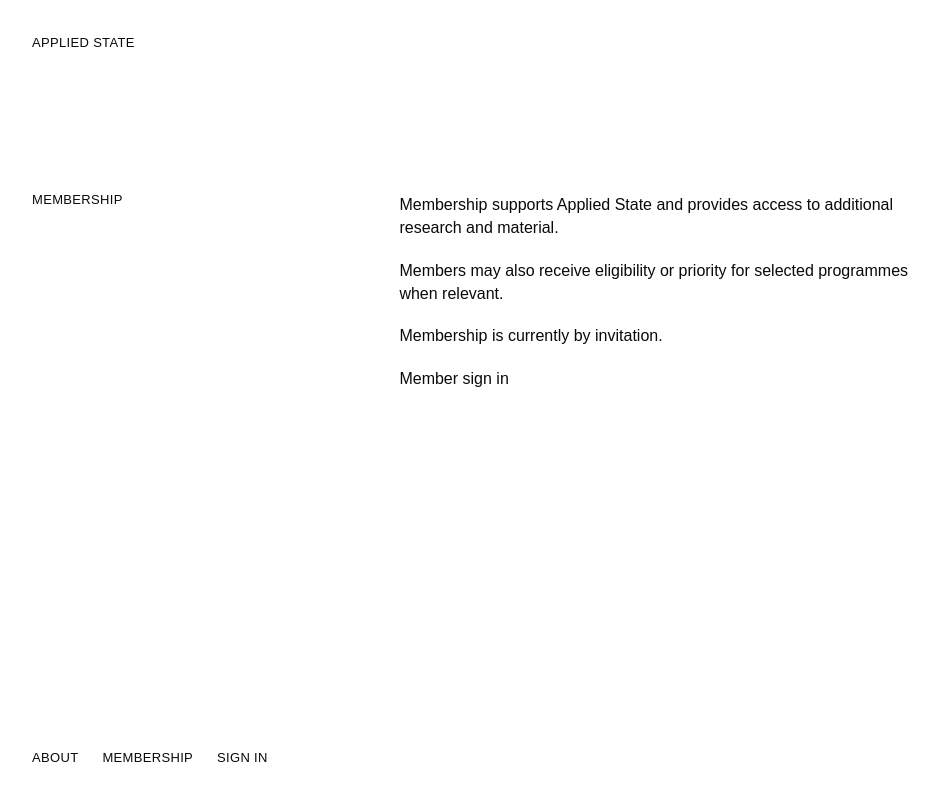
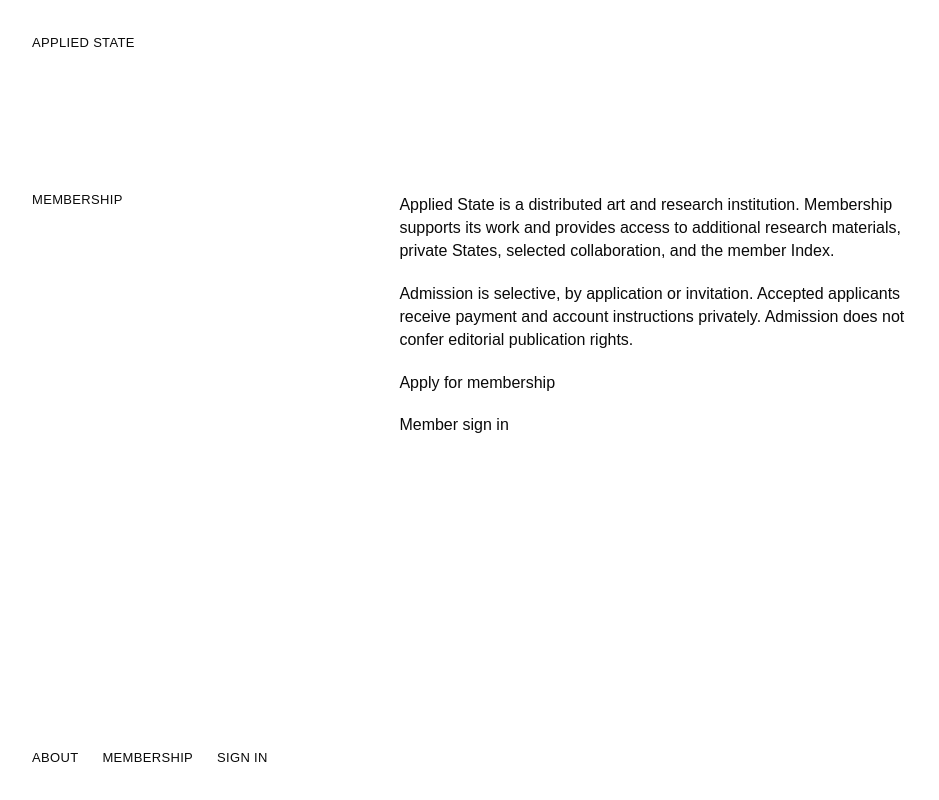
Before and after one commit to PARC-Labs/Applied-State-Site, an Astro site: page /membership in a window 1280 px wide. Shown: the whole page, without its empty margins (4-943 px from the left). Built offline with nearby package versions, Linux system fonts and the light colour scheme; Astro itself is replaced by a stand-in of ours.

Commit message:
Integrate application intake with member architecture: src/pages/membership.astro

```diff
--- a/src/pages/membership.astro
+++ b/src/pages/membership.astro
@@ -8,9 +8,9 @@
   <article class="utility-document">
     <h1>MEMBERSHIP</h1>
     <div class="utility-copy">
-      <p>Membership supports Applied State and provides access to additional research and material.</p>
-      <p>Members may also receive eligibility or priority for selected programmes when relevant.</p>
-      <p>Membership is currently by invitation.</p>
+      <p>Applied State is a distributed art and research institution. Membership supports its work and provides access to additional research materials, private States, selected collaboration, and the member Index.</p>
+      <p>Admission is selective, by application or invitation. Accepted applicants receive payment and account instructions privately. Admission does not confer editorial publication rights.</p>
+      <p><a href={`${import.meta.env.BASE_URL}apply/`}>Apply for membership</a></p>
       <p><a href={signInHref}>Member sign in</a></p>
     </div>
   </article>
```
